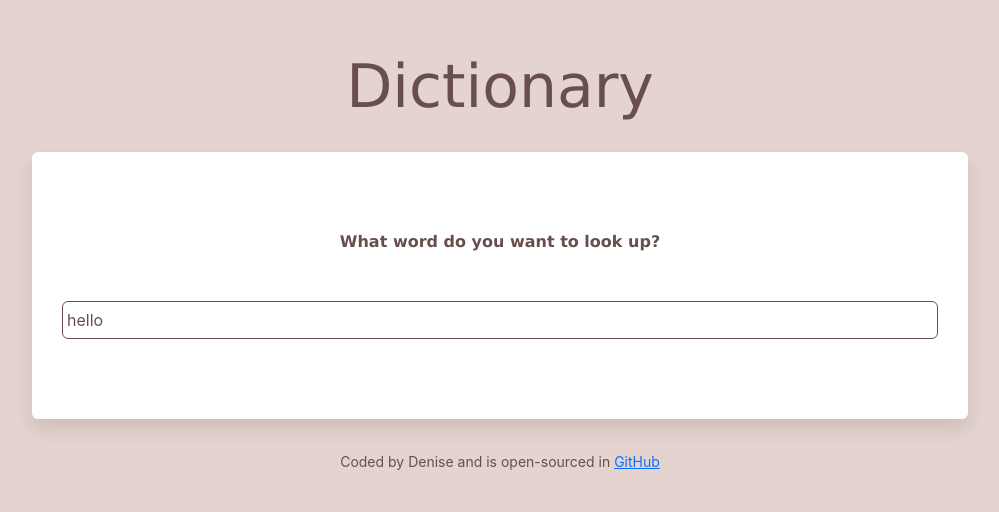
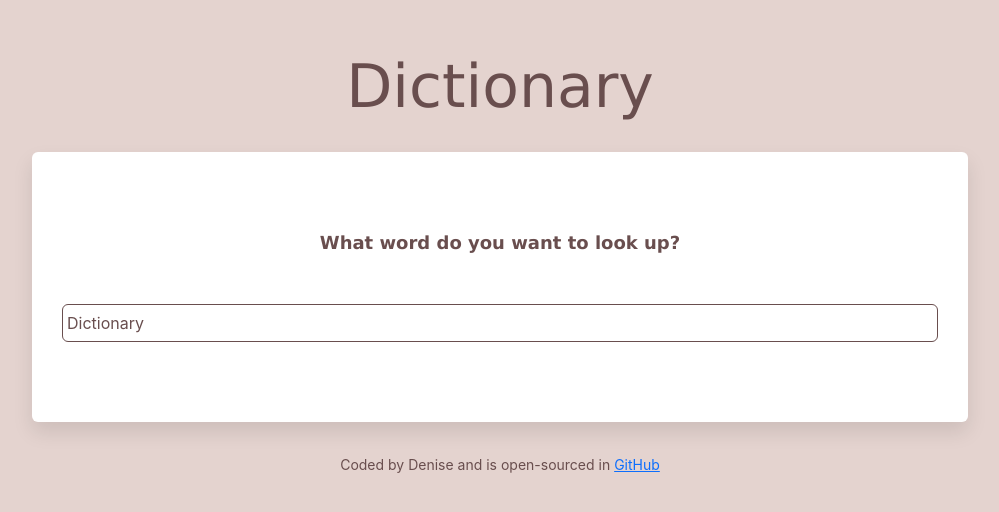
Before and after one commit to deniseglaus/Dictionary-project, a React (Create React App) app: page / in a window 1280 px wide. Shown: the top 512 px of the page, without its empty margins (140-1139 px from the left). Built offline with nearby package versions, Linux system fonts and the light colour scheme; no server answers.

Commit message:
added styling

```diff
--- a/src/App.js
+++ b/src/App.js
@@ -9,7 +9,7 @@ export default function App() {
           <h1>Dictionary</h1>
         </header>
         <main>
-          <Dictionary defaultKeyword="hello" />
+          <Dictionary defaultKeyword="Dictionary" />
         </main>
         <footer className="App-footer">
           <small>
--- a/src/Dictionary.css
+++ b/src/Dictionary.css
@@ -7,7 +7,7 @@
 }
 
 .Dictionary h1 {
-  font-size: 16px;
+  font-size: 18px;
   font-weight: bold;
   margin-bottom: 20px;
 }
--- a/src/Phonetic.css
+++ b/src/Phonetic.css
@@ -3,7 +3,7 @@
 }
 
 .Phonetic a {
-  border: 1px solid #ddd;
+  border: 1px solid #694e4e;
   text-decoration: none;
   padding: 10px 20px;
   border-radius: 20px;
@@ -13,8 +13,8 @@
 }
 
 .Phonetic a:hover {
-  background-color: purple;
-  color: white;
+  background-color: #e4d3cf;
+  color: #694e4e;
   transition: all 150ms ease-in-out;
 }
 .Phonetic .text {
--- a/src/Results.css
+++ b/src/Results.css
@@ -2,4 +2,5 @@
   font-size: 36px;
   font-weight: bold;
   line-height: 1.5;
+  margin-bottom: 20px;
 }
```
Also changed, not shown: src/index.js (+6 -6 lines).
